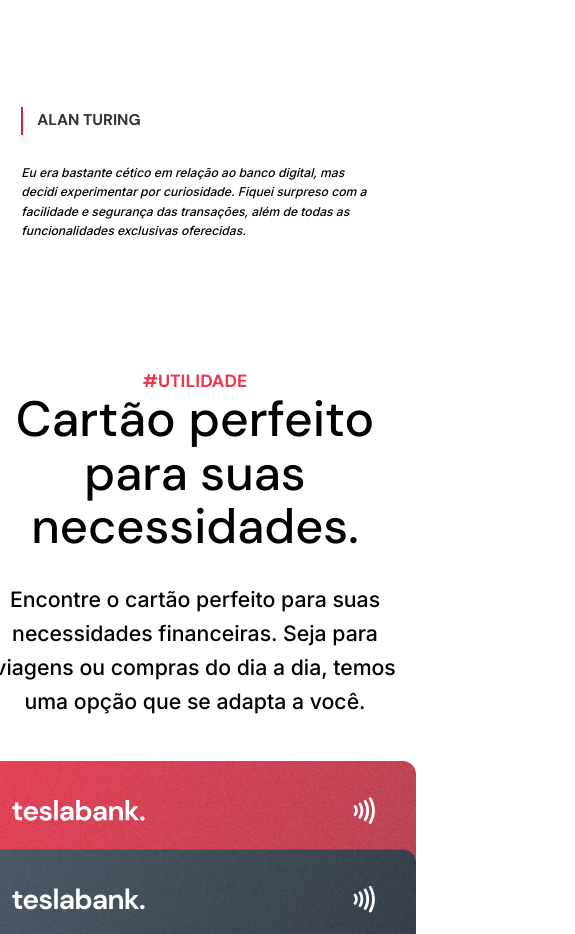
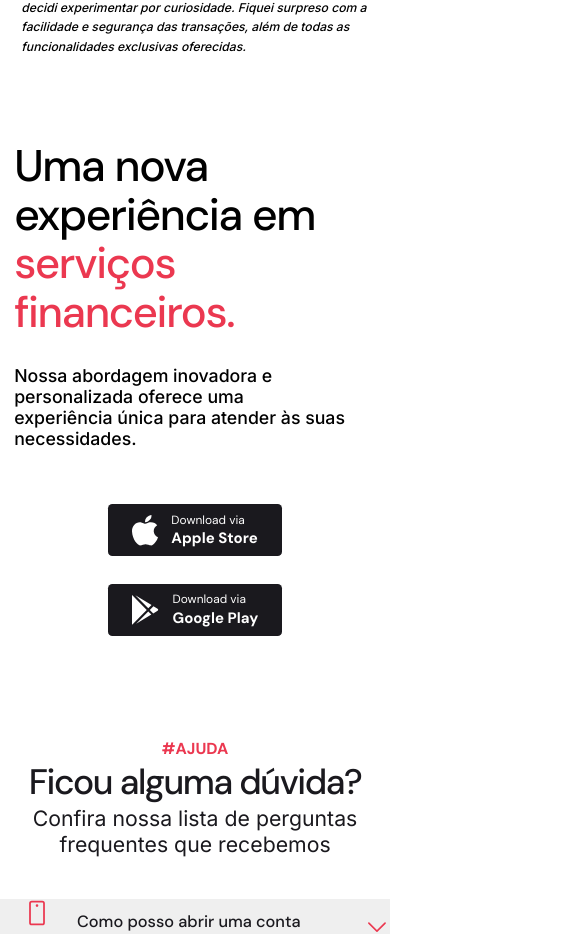
Before and after one commit to AlmirJrDev/TeslaBank, a React (Vite) app: page / in a window 390 px wide. Shown: the part 4976-5910 px from the top of the page, 575 px wide, since content can reach past the window. Built offline with nearby package versions, Linux system fonts and the light colour scheme.

Commit message:
responsive test

```diff
--- a/src/components/Blog/style.ts
+++ b/src/components/Blog/style.ts
@@ -10,6 +10,9 @@ margin: 0 auto;
  /* Efeito de fade-in */
  opacity: ${({ isVisible }) => (isVisible ? 1 : 0)};
   transition: opacity 1s ease-in-out;
+  @media (max-width: 768px) {
+   display: none;
+}
 `
 
 export const HeaderBlog = styled.div`
--- a/src/components/Cards/index.tsx
+++ b/src/components/Cards/index.tsx
@@ -30,7 +30,7 @@ export function Cards() {
             <br />
           <h2>para suas necessidades. </h2>
           </h2>
-          <p>Encontre o cartão perfeito para suas necessidades financeiras. Seja para <br /> viagens ou compras do dia a dia, temos uma opção que se adapta a você.</p>
+          <p>Encontre o cartão perfeito para suas necessidades financeiras. Seja para  viagens ou compras do dia a dia, temos uma opção que se adapta a você.</p>
           <img src={Crd} alt="" />
           <div>
             <button>Abrir uma Conta</button>
--- a/src/components/Cards/styles.ts
+++ b/src/components/Cards/styles.ts
@@ -95,5 +95,10 @@ letter-spacing: -0.03em;
 color: #1A191E;
 
 text-decoration: none;
+
+}
+
+@media (max-width: 768px) {
+   display: none;
 }
 `
--- a/src/components/Depoiments/styles.ts
+++ b/src/components/Depoiments/styles.ts
@@ -43,6 +43,8 @@ line-height: 110%;
 
 
 @media (max-width: 768px) {
+  margin-bottom: 2rem;
+  margin-top: 4rem;
       display: flex;
       flex-direction: column;
 
--- a/src/components/Expirencie/index.tsx
+++ b/src/components/Expirencie/index.tsx
@@ -27,7 +27,7 @@ export function Expirence() {
 
     <Container ref={ContainerRef} isVisible={isVisible}>
       <div>
-        <h2>Uma nova experiência  <br />
+        <h2>Uma nova experiência
           em <span>serviços financeiros.</span>  </h2>
           <p>Nossa abordagem inovadora e personalizada oferece uma <br />experiência única para atender às suas necessidades.</p>
         <DivButton>
--- a/src/components/Expirencie/styles.ts
+++ b/src/components/Expirencie/styles.ts
@@ -47,6 +47,17 @@ font-weight: 500;
 font-size: 24px;
 margin-bottom: 3.875rem;
 
+} @media (max-width: 768px) {
+  margin-bottom: 2rem;
+  margin-top: 2rem;
+   h2{
+    font-size: 50px;
+    margin-left: 1rem;
+   }
+   p{
+    margin-left: 1rem;
+    font-size: 20px;
+   }
 }
 
 `
@@ -65,12 +76,20 @@ border-radius: 80px;
 &:hover{
     background: #A7162A;
 }
+@media (max-width: 768px) {
+   display: none;
+}
 `
 
 export const DivButton = styled.div`
 display: flex;
 flex-direction: row;
+@media (max-width: 768px) {
+  align-items: center;
+  justify-content: center ;
 
+   flex-direction: column;
+}
 `
 export const DivButtonText = styled.div`
 display: flex;
@@ -116,4 +135,9 @@ justify-content: center;
   &:hover span{
   color: #ED2B2A;
 }
+@media (max-width: 768px) {
+  margin: 0 auto;
+   margin-bottom: 2rem;
+
+}
 `
```
